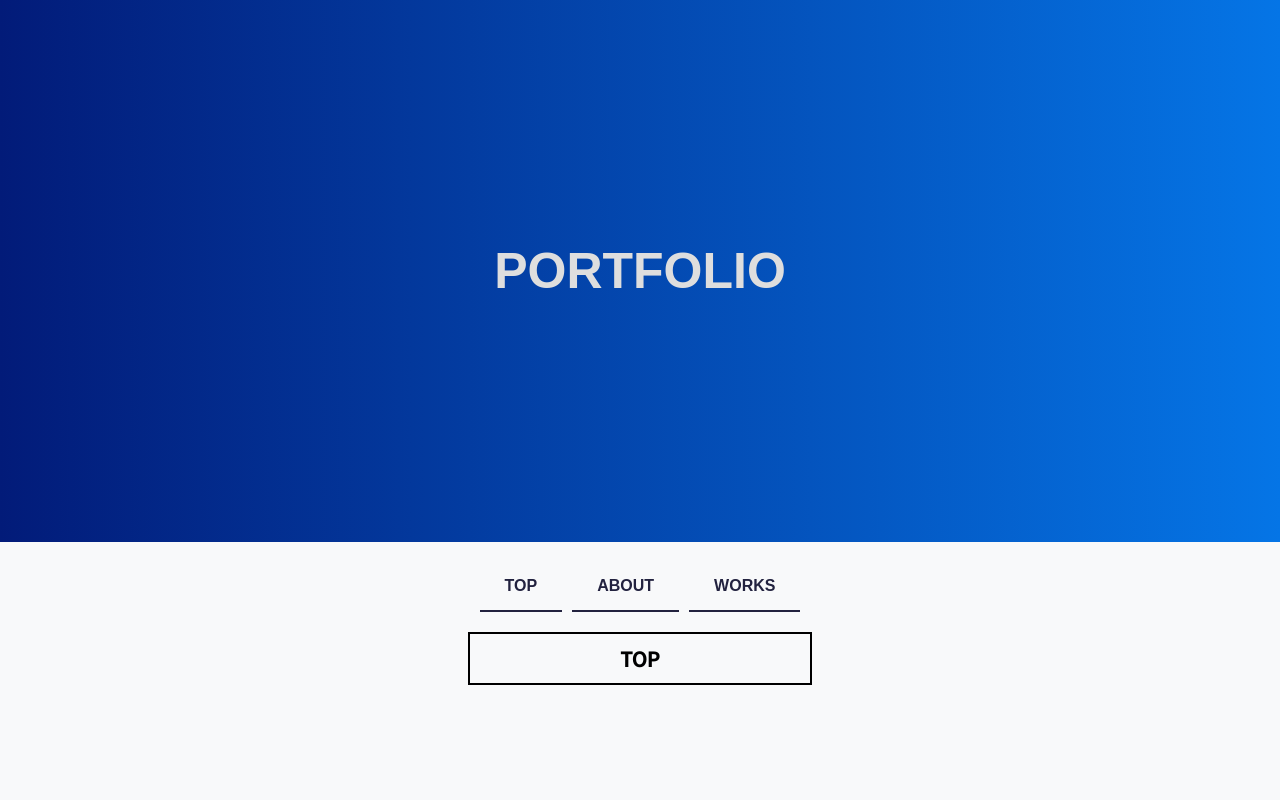
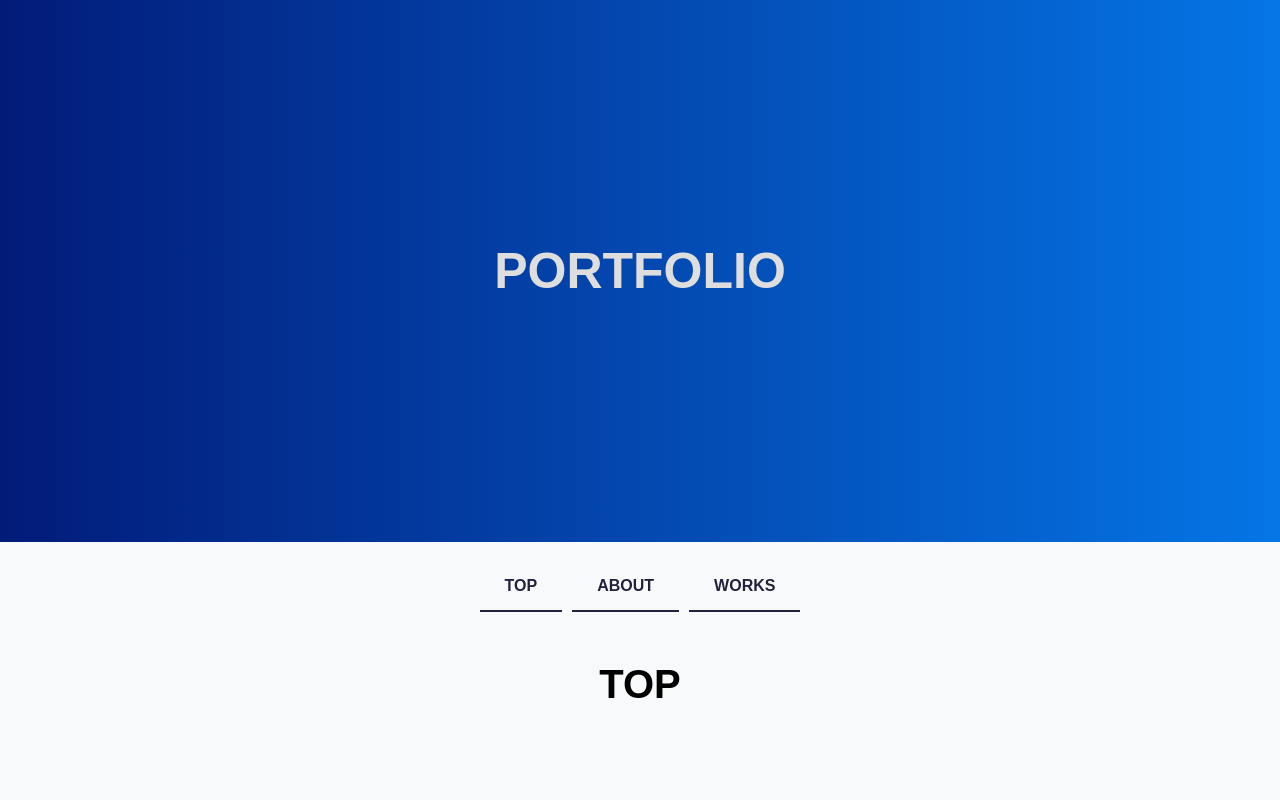
Before and after one commit to kotaok/first_vue, a Vue app: page / in a window 1280 px wide. Shown: the top 800 px of the page. Built offline with nearby package versions, Linux system fonts and the light colour scheme; a web font is replaced by a local one.

Commit message:
アニメーションの削除、スタイルの調整

```diff
--- a/src/components/page1.vue
+++ b/src/components/page1.vue
@@ -34,13 +34,12 @@ export default {
 }
 
 .title {
-  font-size: 20px;
-  width: 25%;
+  font-family: brandon-grotesque, sans-serif;
+  font-size: 40px;
   padding: 10px;
   margin: auto;
-  margin-top: 20px;
+  margin-top: 40px;
   margin-bottom: 50px;
-  border: solid 2px #000000;
 }
 
 .index-text {
--- a/src/components/page2.vue
+++ b/src/components/page2.vue
@@ -32,22 +32,6 @@ export default {
 </script>
 
 <style>
-
-@keyframes Anime {
-0% {
-    opacity: 0;
-    transform: translateX(50px);
-}
-100% {
-    opacity: 1;
-    transform: translateX(0);
-}
-}
-
-.title {
-  animation-name: Anime;
-  animation-duration: 1.5s;
-}
 
 .about-block {
   width: 60%;
--- a/src/components/page3.vue
+++ b/src/components/page3.vue
@@ -2,7 +2,6 @@
   <div class="block">
     <h1 class="title">WORKS</h1>
     <div class="banner">
-      <h2>WORKS</h2>
       <p>これまでに製作した作品</p>
       <i class="el-icon-arrow-down"></i>
     </div>
```
